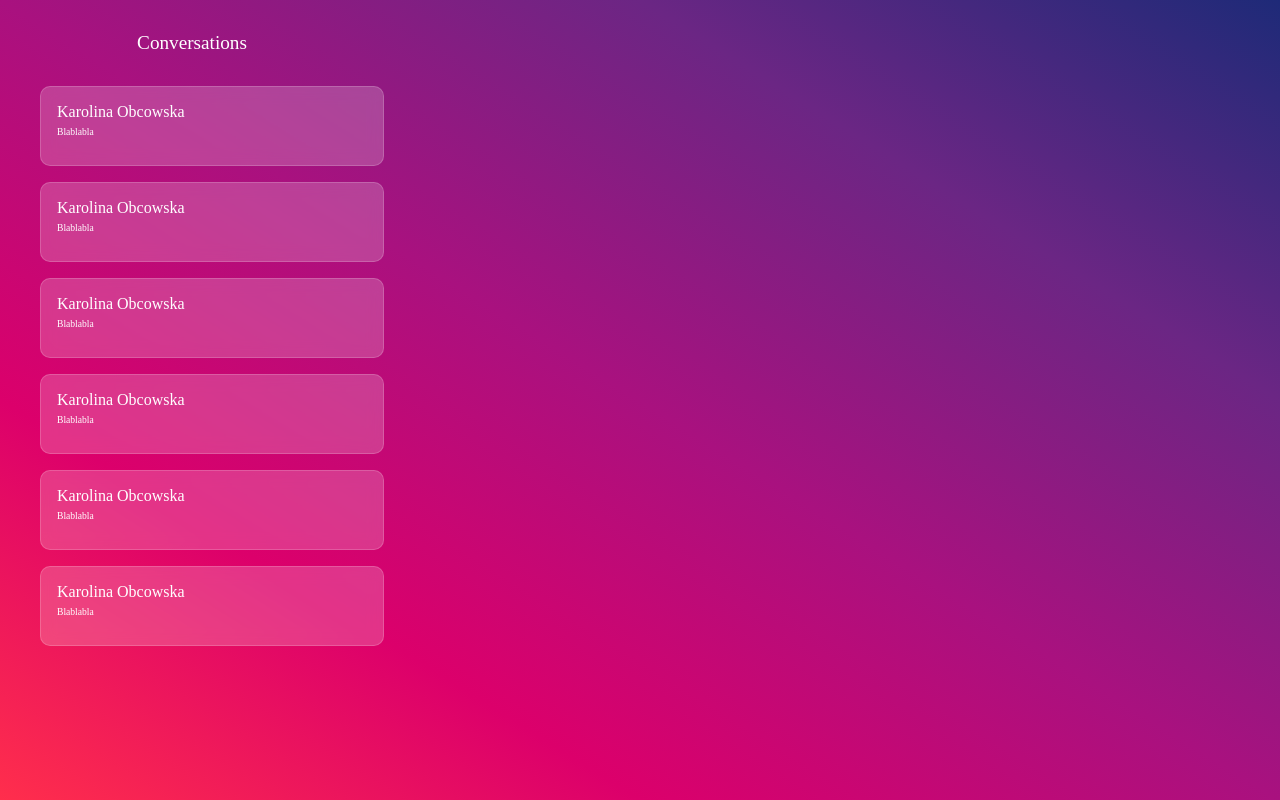
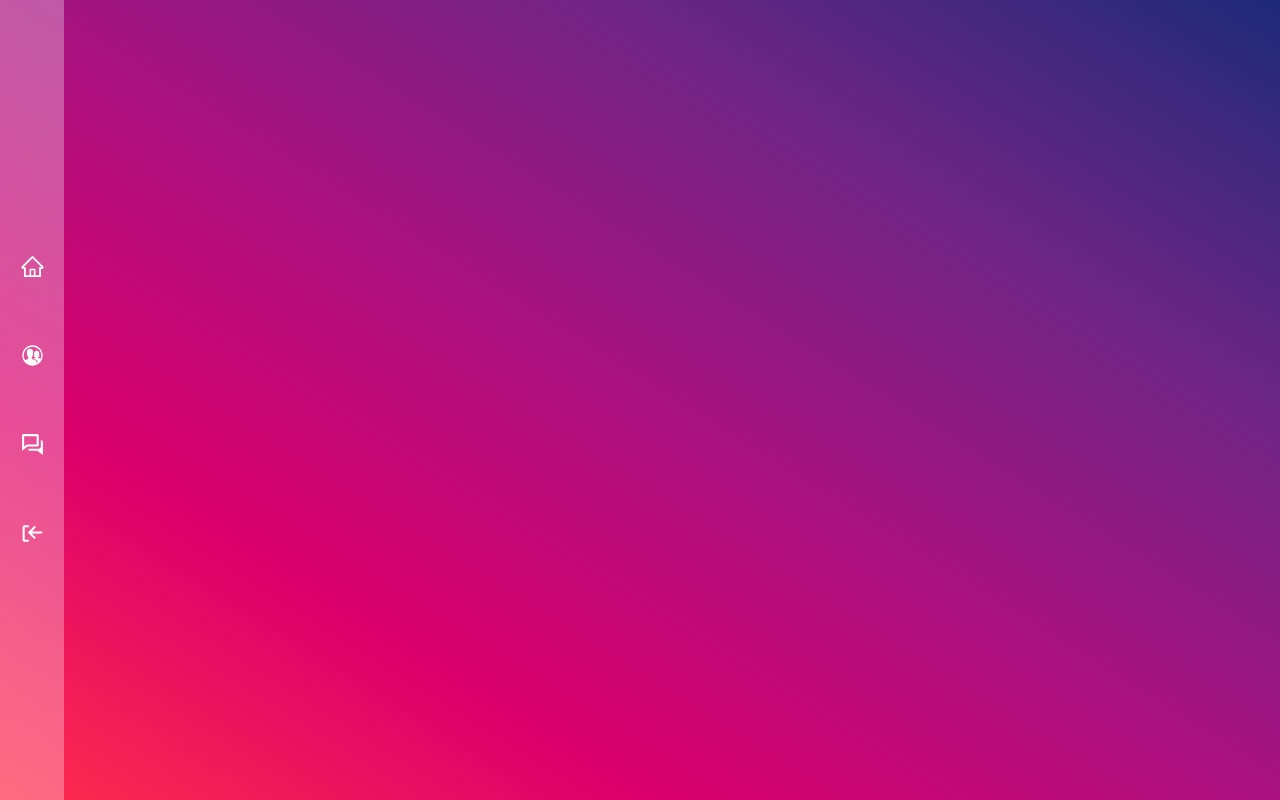
Before and after one commit to KarolinaObcowska/chat_app, a React (Create React App) app: page /login in a window 1280 px wide. Built offline with nearby package versions, Linux system fonts and the light colour scheme.

Commit message:
sidebar created

```diff
--- a/package.json
+++ b/package.json
@@ -8,6 +8,7 @@
     "@testing-library/user-event": "^13.5.0",
     "react": "^17.0.2",
     "react-dom": "^17.0.2",
+    "react-icons": "^4.3.1",
     "react-scripts": "^5.0.0",
     "styled-components": "^5.3.3",
     "web-vitals": "^2.1.4"
--- a/src/App.js
+++ b/src/App.js
@@ -1,13 +1,17 @@
 /* eslint-disable no-unused-vars */
 import Login from './components/Login';
 import Conversations from './components/Conversations';
+import NewConversation from './components/NewConversation';
+import Sidebar from './components/Sidebar';
 
 /* eslint-disable react/react-in-jsx-scope */
 function App() {
   return (
     <div className="App">
+      <Sidebar />
+      {/* <NewConversation /> */}
       {/* <Login /> */}
-      <Conversations />
+      {/* <Conversations /> */}
     </div>
   );
 }
--- a/src/components/NewConversation.js
+++ b/src/components/NewConversation.js
@@ -0,0 +1,65 @@
+import React from 'react';
+import styled from 'styled-components';
+import { FaLocationArrow } from 'react-icons/fa';
+
+const Wrapper = styled.div`
+  display: flex;
+  width: 50%;
+  height: 90vh;
+  margin-top: 3rem;
+  margin-left: 3rem;
+  padding: 1rem;
+  flex-direction: column;
+  background: rgba(255, 255, 255, 0.2);
+  backdrop-filter: blur(7.5px);
+  -webkit-backdrop-filter: blur(7.5px);
+  border: 1px solid rgba(255, 255, 255, 0.18);
+  border-radius: 10px;
+`;
+
+const MessageForm = styled.form`
+  display: flex;
+  width: 100%;
+`;
+
+const FormGroup = styled.div`
+  width: 100%;
+  display: flex;
+  justify-content: center;
+  align-items: center;
+`;
+const MessageInput = styled.textarea`
+  height: 3rem;
+  width: 80%;
+  background: none;
+  border: 1px solid white;
+  color: white;
+  border-radius: 8px;
+`;
+
+const Button = styled.button`
+  border-radius: 50%;
+  background-color: white;
+  margin-left: 1rem;
+  width: 3rem;
+  height: 3rem;
+  color: white;
+  border: none;
+  background: none;
+`;
+const NewConversation = () => {
+  return (
+    <Wrapper>
+      <MessageForm>
+        <FormGroup>
+          <MessageInput />
+          <Button>
+            <FaLocationArrow size="25" />
+          </Button>
+        </FormGroup>
+      </MessageForm>
+    </Wrapper>
+  );
+};
+
+export default NewConversation;
--- a/src/components/Sidebar.js
+++ b/src/components/Sidebar.js
@@ -0,0 +1,59 @@
+import React from 'react';
+import styled from 'styled-components';
+import { CgLogOut } from 'react-icons/cg';
+import { BiConversation } from 'react-icons/bi';
+import { IoIosContacts } from 'react-icons/io';
+import { AiOutlineHome } from 'react-icons/ai';
+
+const Wrapper = styled.aside`
+  height: 100vh;
+  width: 4rem;
+  display: flex;
+  align-items: center;
+  background: rgba(255, 255, 255, 0.3);
+  backdrop-filter: blur(7.5px);
+  -webkit-backdrop-filter: blur(7.5px);
+`;
+
+const List = styled.ul`
+  list-style: none;
+  padding: 0;
+  width: 100%;
+  color: white;
+`;
+
+const ListItem = styled.li`
+  padding: 2rem 0rem;
+  width: 100%;
+  display: flex;
+  flex-direction: column;
+  align-items: center;
+  &:hover {
+    background: rgba(255, 255, 255, 0.2);
+    backdrop-filter: blur(7.5px);
+    -webkit-backdrop-filter: blur(7.5px);
+  }
+`;
+
+const Sidebar = () => {
+  return (
+    <Wrapper>
+      <List>
+        <ListItem>
+          <AiOutlineHome size={25} />
+        </ListItem>
+        <ListItem>
+          <IoIosContacts size={25} />
+        </ListItem>
+        <ListItem>
+          <BiConversation size={25} />
+        </ListItem>
+        <ListItem>
+          <CgLogOut size={25} />
+        </ListItem>
+      </List>
+    </Wrapper>
+  );
+};
+
+export default Sidebar;
```
Also changed, not shown: 1 other file (tests, documents, lock files or other folders).
